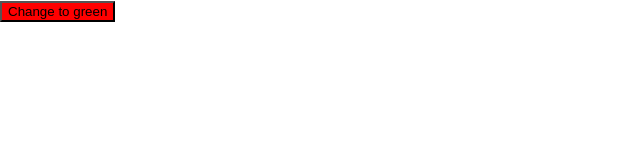
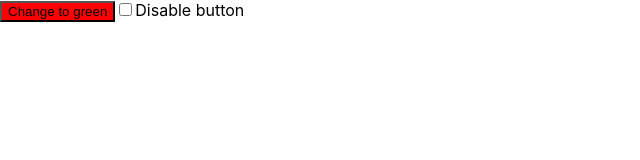
Before and after one commit to vkoschel/react-testing, a React (Create React App) app: page / in a window 1280 px wide. Shown: the top 160 px of the page, without its empty margins (0-640 px from the left). Built offline with nearby package versions, Linux system fonts and the light colour scheme.

Commit message:
get checkbox by label

```diff
--- a/src/App.js
+++ b/src/App.js
@@ -3,15 +3,25 @@
 
 function App() {
   const [btnColor, setBtnColor] = useState("red");
+  const [disabled, setDisabled] = useState(false);
   const newBtnColor = btnColor === "red" ? "green" : "red";
   return (
     <div>
       <button
         style={{ backgroundColor: btnColor }}
         onClick={() => setBtnColor(newBtnColor)}
+        disabled={disabled}
       >
         Change to {newBtnColor}
       </button>
+      <input
+        type="checkbox"
+        id="disable-btn-checkbox"
+        defaultChecked={disabled}
+        aria-checked={disabled}
+        onChange={(e) => setDisabled(e.target.checked)}
+      />
+      <label htmlFor="disable-btn-checkbox">Disable button</label>
     </div>
   );
 }
```
Also changed, not shown: 1 other file (tests, documents, lock files or other folders).
